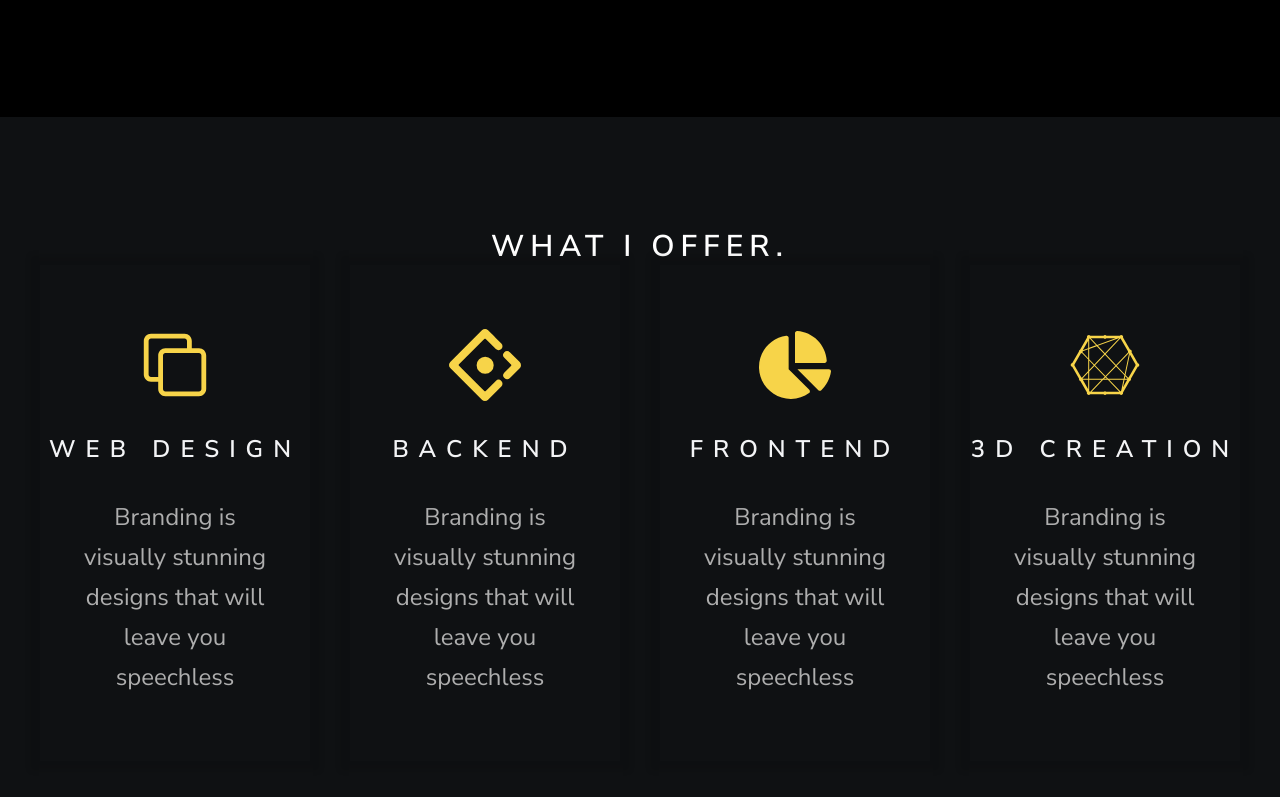
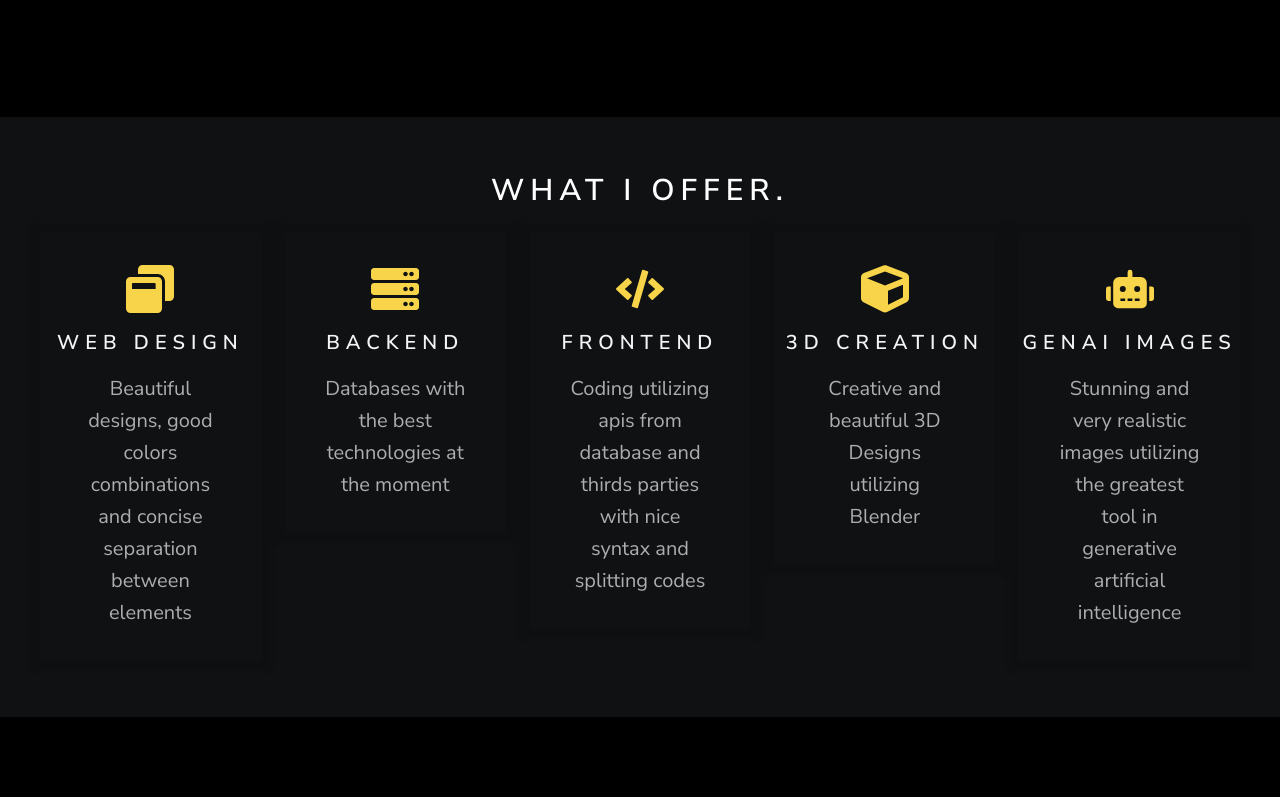
Before and after one commit to filippebr/personal-portfolio, a Next.js app: page / in a window 1280 px wide. Shown: the part 1603-2400 px from the top of the page. Built offline with nearby package versions, Linux system fonts and the light colour scheme.

Commit message:
offer card alignment

```diff
--- a/src/components/Banner.tsx
+++ b/src/components/Banner.tsx
@@ -55,7 +55,7 @@ function Banner() {
         </nav>
         <div className="w-full h-full flex flex-col justify-center items-center px-4">
           <h1 className="text-[50px] md:text-[80px] lg:text-[100px] font-black text-grayLight">
-            I&apos;m Filippe Braga
+            Filippe Braga
           </h1>
           <div className="flex items-center gap-2 md:gap-6 text-base md:text-xl font-bold bg-yellow px-6 py-3 uppercase">
             <h2 className="tracking-[4px] text-black">Programmer</h2>
--- a/src/components/OfferCard.tsx
+++ b/src/components/OfferCard.tsx
@@ -11,12 +11,12 @@ function OfferCard({
   subTitle,
 }: Props): React.ReactElement<Props> {
   return (
-    <div className="w-full shadow-cardShadow flex flex-col items-center justify-center gap-8 py-16">
-      {Icon && <Icon className="text-yellow text-7xl" />}
-      <h1 className="text-2xl font-semibold text-gray-100 uppercase tracking-[10px]">
+    <div className="w-full shadow-cardShadow flex flex-col items-center justify-center gap-4 py-8">
+      {Icon && <Icon className="text-yellow text-5xl" />}
+      <h1 className="text-xl font-semibold text-gray-100 uppercase tracking-[6px]">
         {title}
       </h1>
-      <p className="text-2xl text-grayMedium px-10 text-center leading-[40px]">
+      <p className="text-xl text-grayMedium px-10 text-center leading-[32px]">
         {subTitle}
       </p>
     </div>
--- a/src/components/Offers.tsx
+++ b/src/components/Offers.tsx
@@ -1,35 +1,38 @@
+import { FaCode, FaCube, FaRobot, FaServer, FaWindowRestore } from 'react-icons/fa'
 import OfferCard from './OfferCard'
-import { RxCopy } from 'react-icons/rx'
-import { SiAntdesign } from 'react-icons/si'
-import { FaChartPie, FaConnectdevelop } from 'react-icons/fa'
 
 function Offers() {
   return (
-    <section id="offers" className="bg-[#0F1113] text-white py-28">
+    <section id="offers" className="bg-[#0F1113] text-white py-14">
       <div>
-        <h1 className="text-3xl uppercase tracking-[6px] font-semibold text-center text-white">
+        <h1 className="text-3xl uppercase tracking-[6px] font-semibold text-center text-white mb-6">
           What I Offer.
         </h1>
-        <div className="w-full px-10 grid grid-cols-1 md:grid-cols-2 lg:grid-cols-4 gap-10">
+        <div className="w-full px-10 items-start grid grid-cols-1 md:grid-cols-2 lg:grid-cols-5 gap-6">
           <OfferCard
             title="Web Design"
-            subTitle="Branding is visually stunning designs that will leave you speechless"
-            Icon={RxCopy}
+            subTitle="Beautiful designs, good colors combinations and concise separation between elements"
+            Icon={FaWindowRestore}
           />
           <OfferCard
             title="backend"
-            subTitle="Branding is visually stunning designs that will leave you speechless"
-            Icon={SiAntdesign}
+            subTitle="Databases with the best technologies at the moment"
+            Icon={FaServer}
           />
           <OfferCard
             title="frontend"
-            subTitle="Branding is visually stunning designs that will leave you speechless"
-            Icon={FaChartPie}
+            subTitle="Coding utilizing apis from database and thirds parties with nice syntax and splitting codes"
+            Icon={FaCode}
           />
           <OfferCard
             title="3d creation"
-            subTitle="Branding is visually stunning designs that will leave you speechless"
-            Icon={FaConnectdevelop}
+            subTitle="Creative and beautiful 3D Designs utilizing Blender"
+            Icon={FaCube}
+          />
+          <OfferCard
+            title="GenAI Images"
+            subTitle="Stunning and very realistic images utilizing the greatest tool in generative artificial intelligence"
+            Icon={FaRobot}
           />
         </div>
       </div>
```
Also changed, not shown: public/assets/frontend.png (added).
